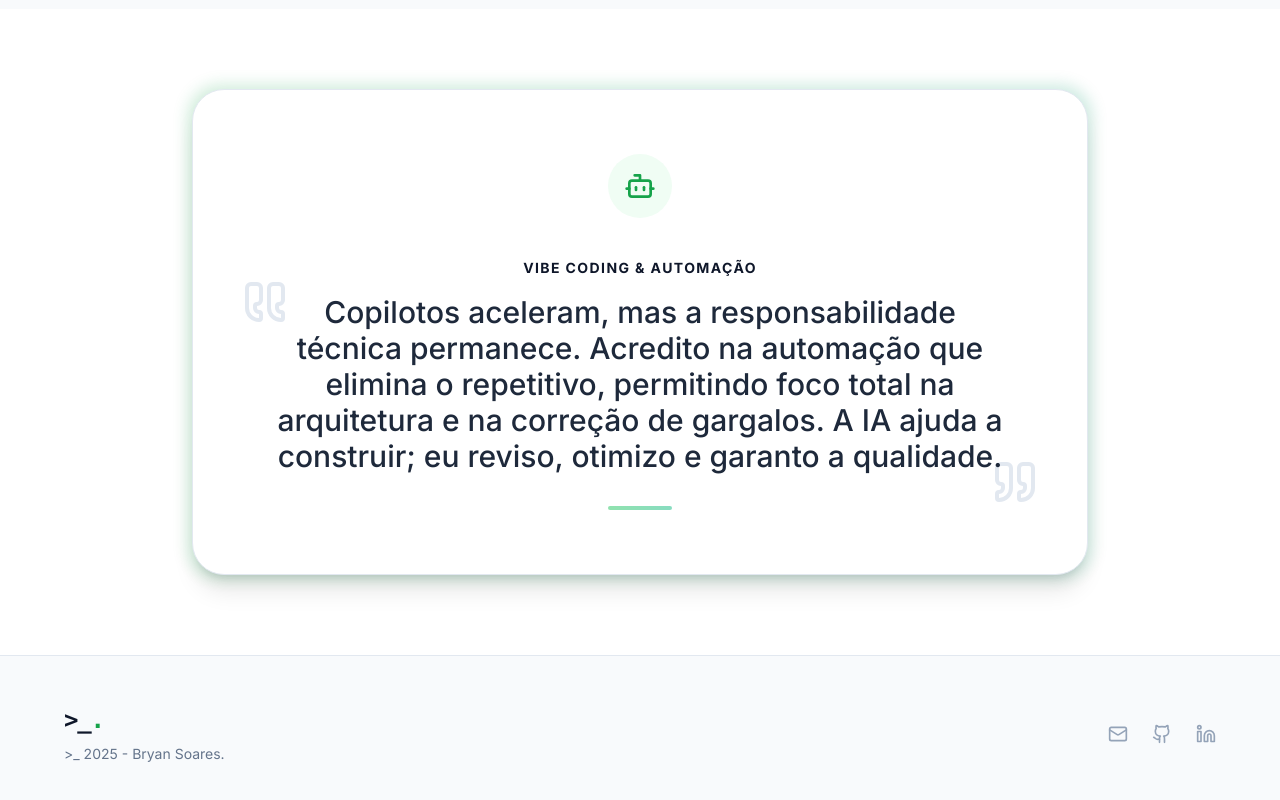
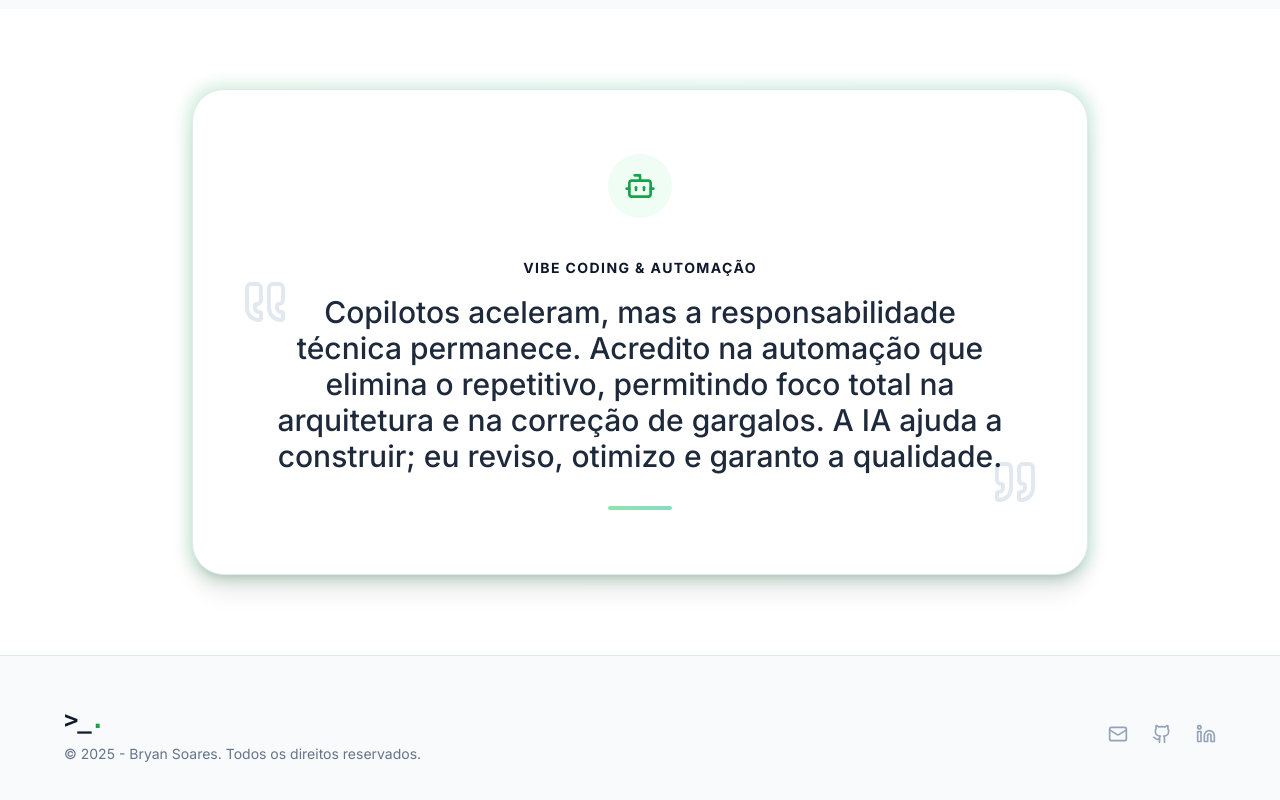
Before and after one commit to blpsoares/portifolio, a React (Vite) app: page / in a window 1280 px wide. Shown: the part 5389-6189 px from the top of the page. Built offline with nearby package versions, Linux system fonts and the light colour scheme.

Commit message:
ajuste texto footer

```diff
--- a/src/components/Footer.tsx
+++ b/src/components/Footer.tsx
@@ -10,7 +10,8 @@ const Footer: React.FC = () => {
 						&gt;_<span className="text-brand-600 dark:text-brand-400">.</span>
 					</div>
 					<p className="text-sm text-slate-500 dark:text-slate-400 mt-2">
-						&gt;_ {new Date().getFullYear()} - Bryan Soares.
+						© {new Date().getFullYear()} - Bryan Soares. Todos os direitos
+						reservados.
 					</p>
 				</div>
 
```
